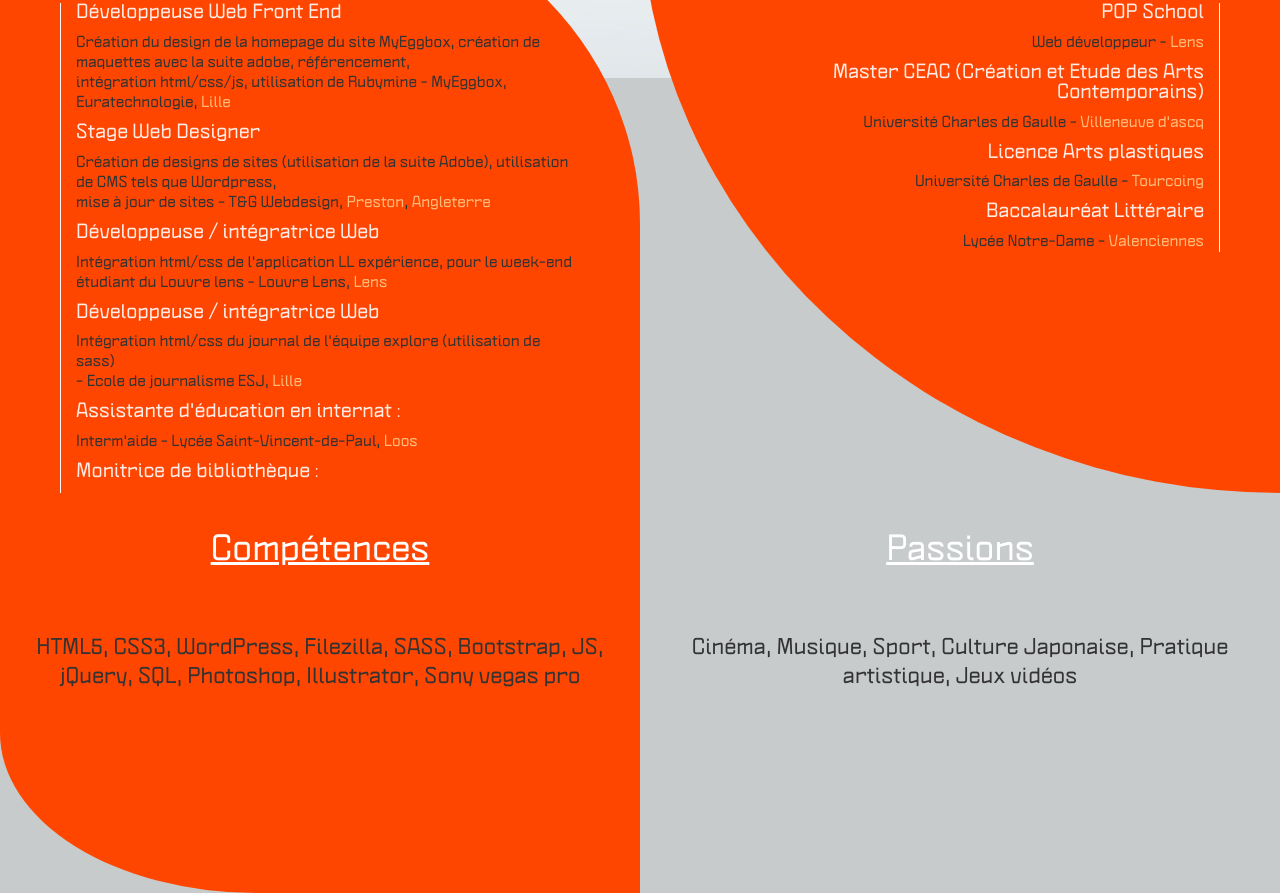
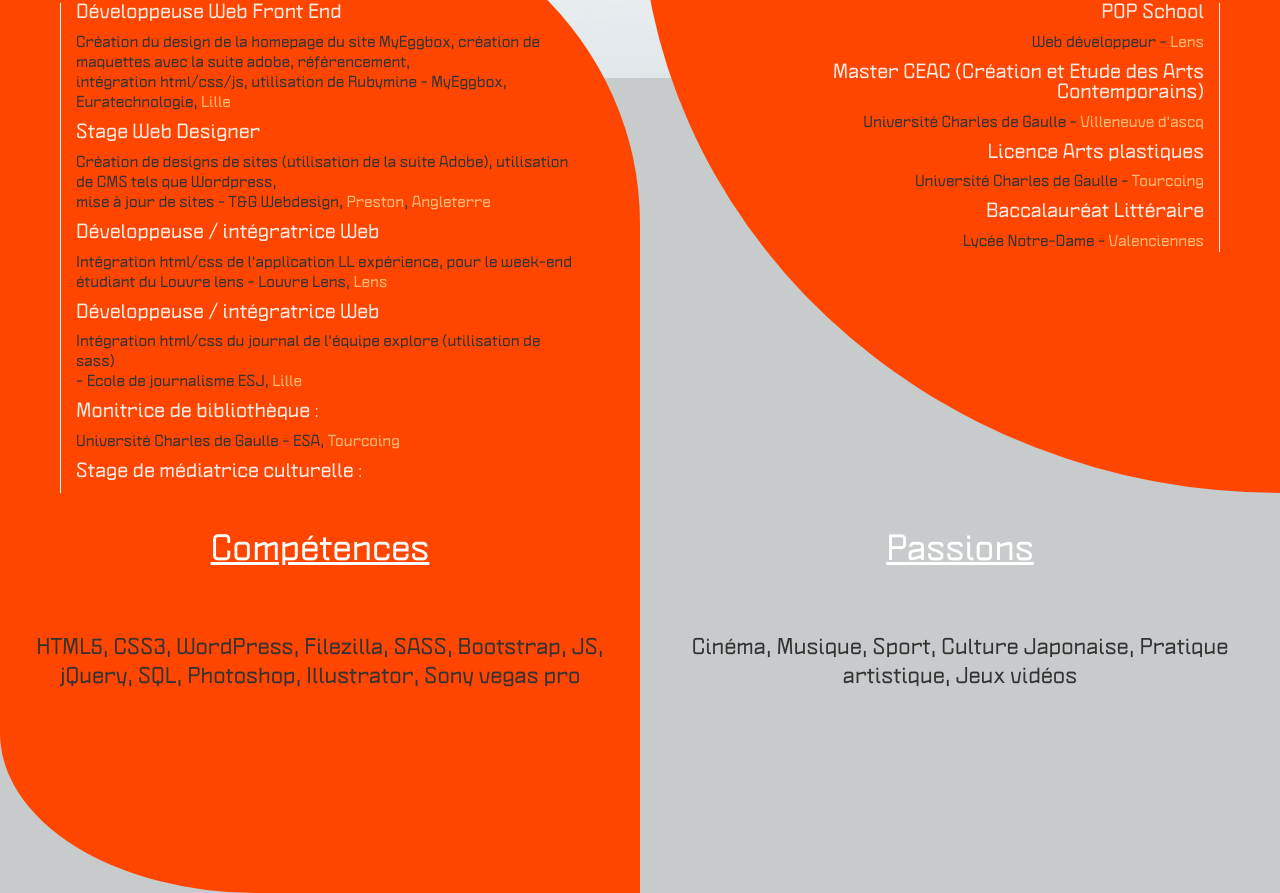
Before and after one commit to msemery/marionsemery.github.io, a plain HTML site: page index.html in a window 1280 px wide. Shown: the part 507-1400 px from the top of the page. Drawn offline with nearby package versions, Linux system fonts and the light colour scheme.

Commit message:
suppression texte

```diff
--- a/index.html
+++ b/index.html
@@ -108,10 +108,6 @@
 							<br /> - Ecole de journalisme ESJ, <span class="en_avant">Lille</span></div>
 					</li>
 					<li>
-						<h4>Assistante d'éducation en internat :</h4>
-						<div class="description">Interm'aide - Lycée Saint-Vincent-de-Paul, <span class="en_avant">Loos</span></div>
-					</li>
-					<li>
 						<h4>Monitrice de bibliothèque :</h4>
 						<div class="description">Université Charles de Gaulle - ESA, <span class="en_avant">Tourcoing</span></div>
 					</li>
```
